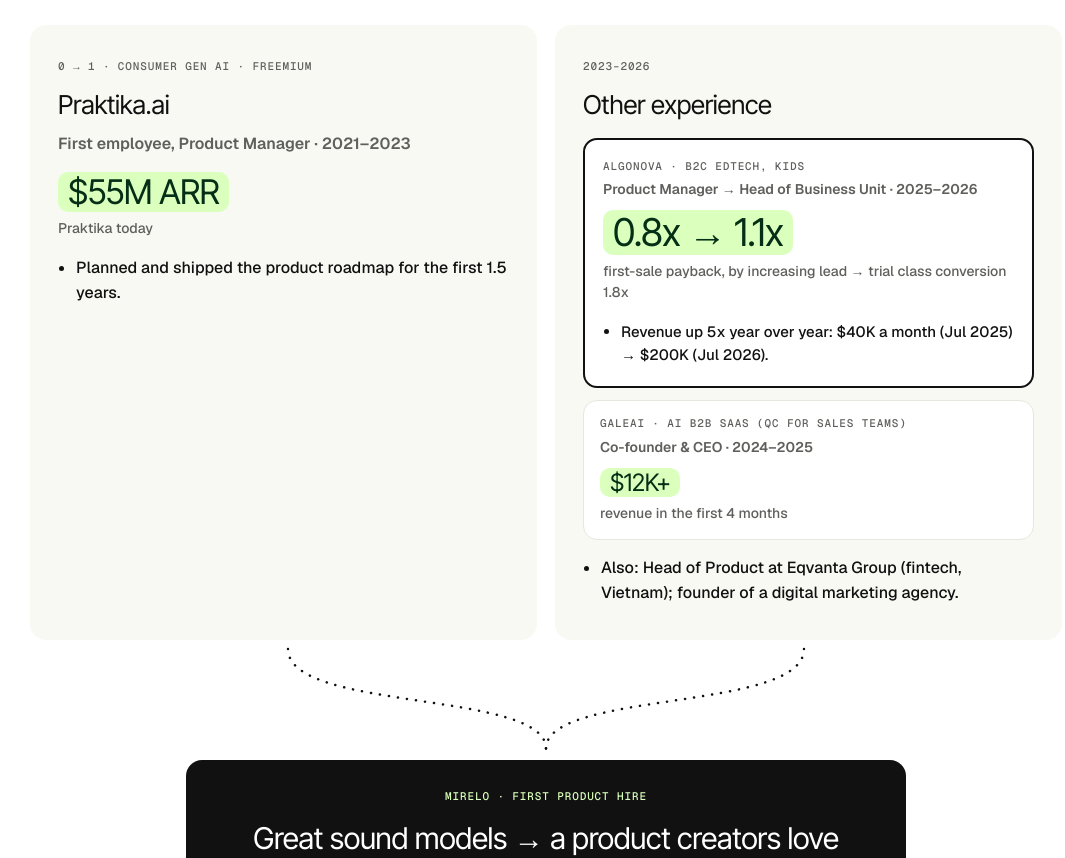
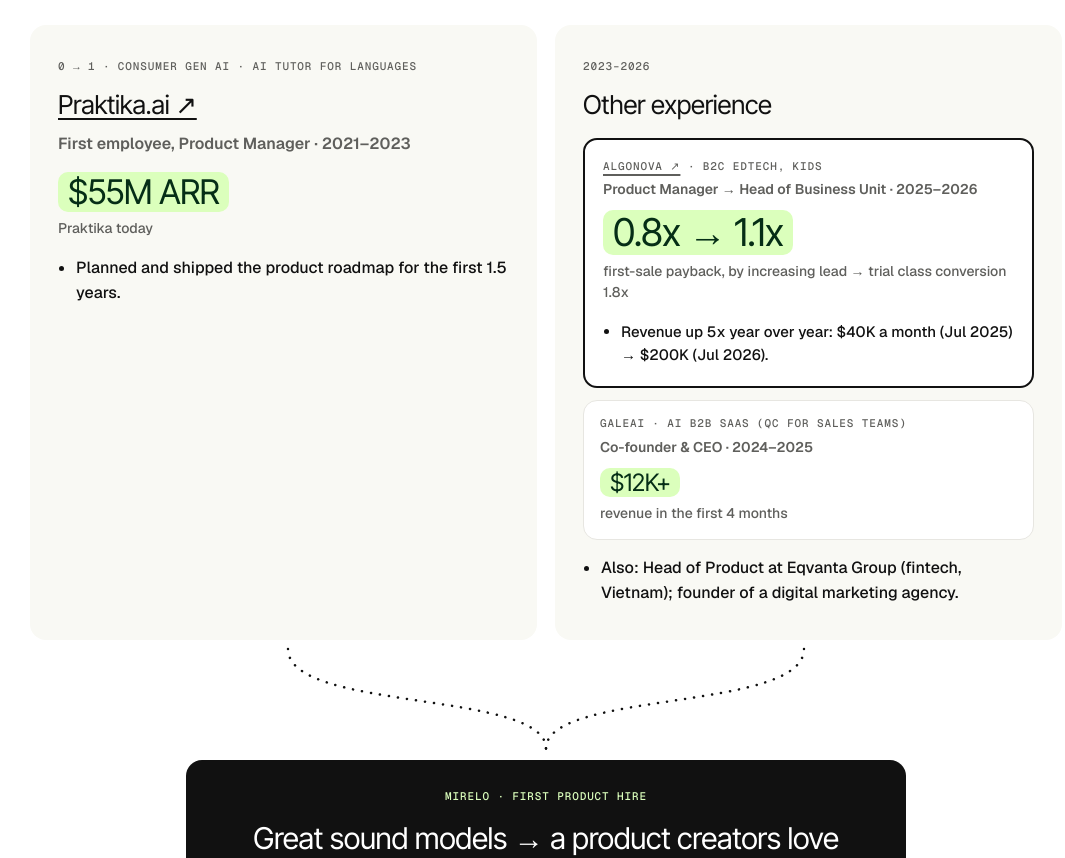
Before and after one commit to pavelkokora-oss/pavel-x-mirelo, a plain HTML site: page index.html in a window 1280 px wide. Shown: the part 852-1710 px from the top of the page, without its empty margins (94-1159 px from the left). Drawn offline with nearby package versions, Linux system fonts and the light colour scheme.

Commit message:
Link Praktika and Algonova; Praktika tag: AI tutor for languages
Co-Authored-By: Claude Opus 5.5 <noreply@anthropic.com>

```diff
--- a/index.html
+++ b/index.html
@@ -339,15 +339,15 @@
     <h2>I&#x27;ve already done what you need, in another gen AI product.</h2>
     <div class="half-grid">
       <div class="half">
-        <span class="half-tag">0 → 1 · consumer gen AI · freemium</span>
-        <h3>Praktika.ai</h3>
+        <span class="half-tag">0 → 1 · consumer gen AI · AI tutor for languages</span>
+        <h3><a class="half-link" href="https://praktika.ai/" target="_blank" rel="noopener">Praktika.ai ↗</a></h3>
         <p class="half-role">First employee, Product Manager · 2021–2023</p><div class="half-num"><b>$55M ARR</b><span>Praktika today</span></div>
         <ul><li>Planned and shipped the product roadmap for the first 1.5 years.</li></ul>
       </div>
       <div class="half">
         <span class="half-tag">2023–2026</span>
         <h3>Other experience</h3>
-        <p class="half-role"></p><div class="half-num multi hl"><small>Algonova · B2C EdTech, kids</small><em class="num-role">Product Manager → Head of Business Unit · 2025–2026</em><b>0.8x → 1.1x</b><span>first-sale payback, by increasing lead → trial class conversion 1.8x</span><ul class="half-num-pts"><li>Revenue up 5x year over year: $40K a month (Jul 2025) → $200K (Jul 2026).</li></ul></div><div class="half-num multi"><small>GaleAI · AI B2B SaaS (QC for sales teams)</small><em class="num-role">Co-founder &amp; CEO · 2024–2025</em><b>$12K+</b><span>revenue in the first 4 months</span></div>
+        <p class="half-role"></p><div class="half-num multi hl"><small><a class="half-link" href="https://algonova.com/" target="_blank" rel="noopener">Algonova ↗</a> · B2C EdTech, kids</small><em class="num-role">Product Manager → Head of Business Unit · 2025–2026</em><b>0.8x → 1.1x</b><span>first-sale payback, by increasing lead → trial class conversion 1.8x</span><ul class="half-num-pts"><li>Revenue up 5x year over year: $40K a month (Jul 2025) → $200K (Jul 2026).</li></ul></div><div class="half-num multi"><small>GaleAI · AI B2B SaaS (QC for sales teams)</small><em class="num-role">Co-founder &amp; CEO · 2024–2025</em><b>$12K+</b><span>revenue in the first 4 months</span></div>
         <ul><li>Also: Head of Product at Eqvanta Group (fintech, Vietnam); founder of a digital marketing agency.</li></ul>
       </div>
     </div>
```
